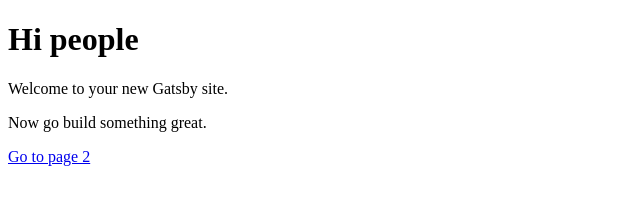
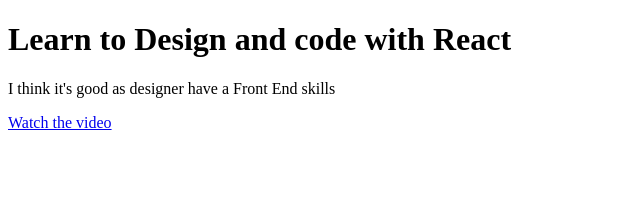
Before and after one commit to kancilbersayap-id/my-apps, a Gatsby site: page / in a window 1280 px wide. Shown: the whole page, without its empty margins (0-640 px from the left). Built offline with nearby package versions, Linux system fonts and the light colour scheme; Gatsby itself is replaced by a stand-in of ours.

Commit message:
Watch the video hyperlink

```diff
--- a/gatsby-config.js
+++ b/gatsby-config.js
@@ -1,6 +1,6 @@
 module.exports = {
   siteMetadata: {
-    title: 'Gatsby Default Starter',
+    title: 'This is a header',
   },
   plugins: ['gatsby-plugin-react-helmet'],
 }
--- a/src/pages/index.js
+++ b/src/pages/index.js
@@ -3,10 +3,9 @@
 
 const IndexPage = () => (
   <div>
-    <h1>Hi people</h1>
-    <p>Welcome to your new Gatsby site.</p>
-    <p>Now go build something great.</p>
-    <Link to="/page-2/">Go to page 2</Link>
+    <h1>Learn to Design and code with React</h1>
+    <p>I think it's good as designer have a Front End skills</p>
+    <Link to="/page-2/">Watch the video</Link>
   </div>
 )
 
```
